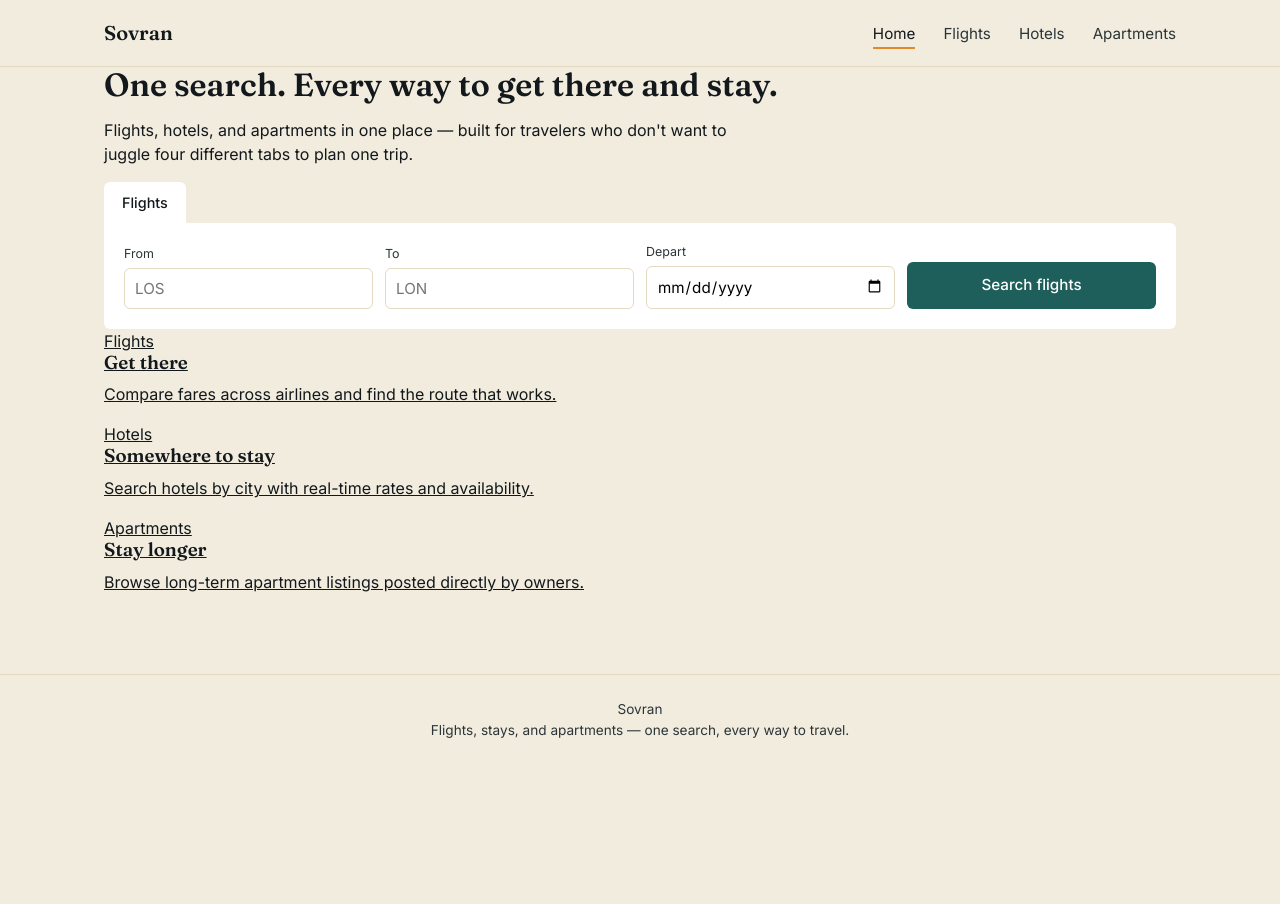
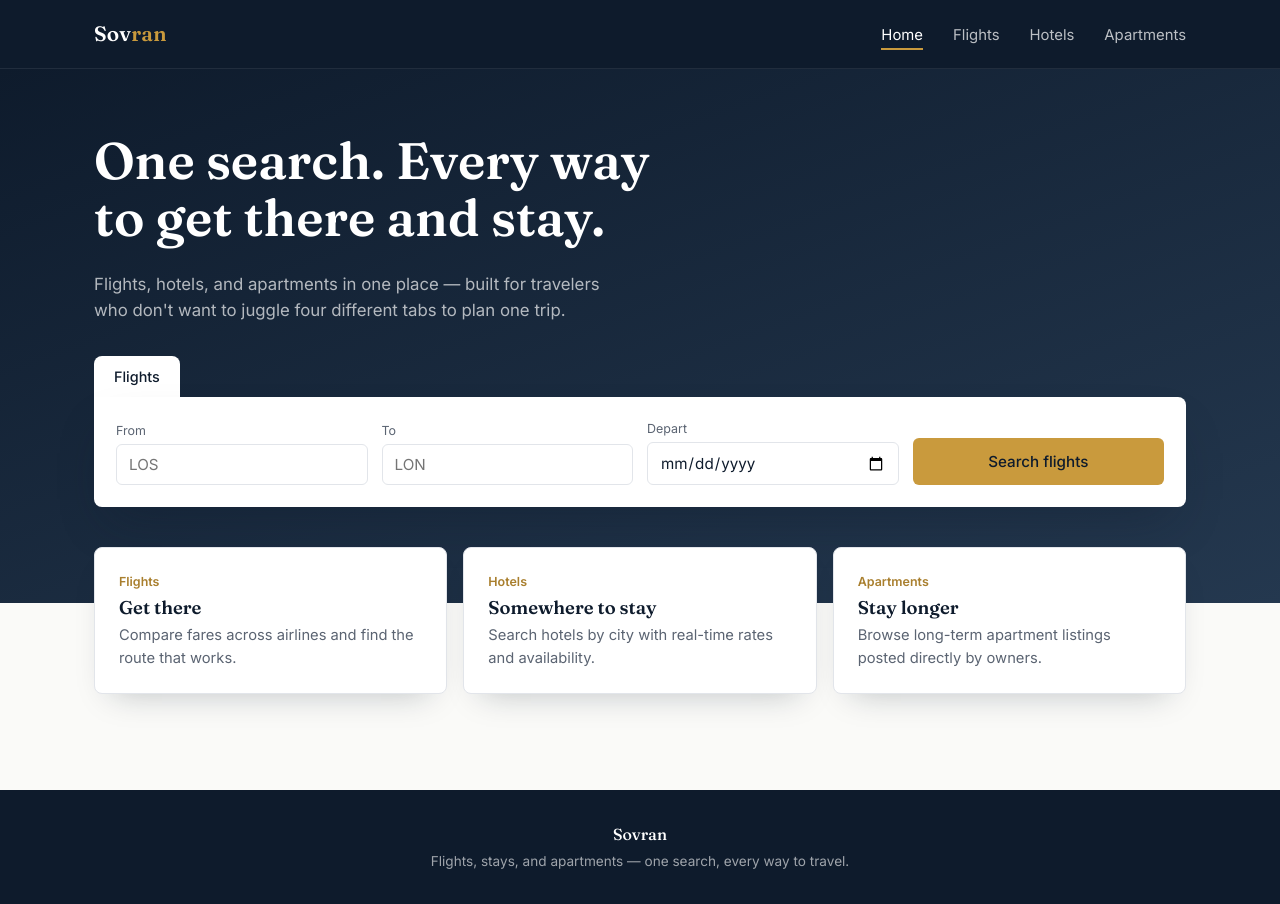
Before and after one commit to Diamondlegacy/Sovran, a React (Vite) app: page / in a window 1280 px wide. Before the commit the page ends 800 px from the top, so only its background shows below. Built offline with nearby package versions, Linux system fonts and the light colour scheme.

Commit message:
Refactor CSS variables and update styles

```diff
--- a/src/index.css
+++ b/src/index.css
@@ -1,32 +1,32 @@
 :root {
-  --ink: #12181B;
-  --ink-soft: #2B3538;
-  --sand: #F2ECDF;
-  --sand-deep: #E4DAC2;
-  --amber: #E08A2C;
-  --teal: #1F5F5B;
-  --white: #FFFFFF;
+  --ink: #0E1B2C;
+  --ink-soft: #24384F;
+  --paper: #FAFAF8;
+  --panel: #FFFFFF;
+  --mist: #EEF0F3;
+  --line: #E2E5EA;
+  --gold: #C99A3D;
+  --gold-deep: #A97F2E;
+  --coral: #D14D34;
+  --slate: #5B6472;
 
   --font-display: 'Fraunces', serif;
   --font-body: 'Inter', -apple-system, sans-serif;
 
-  --radius: 6px;
-  --max-width: 1120px;
+  --radius: 8px;
+  --max-width: 1140px;
 }
 
 * { box-sizing: border-box; }
-
-html {
-  -webkit-text-size-adjust: 100%;
-}
+html { -webkit-text-size-adjust: 100%; }
 
 body {
   margin: 0;
-  background: var(--sand);
+  background: var(--paper);
   color: var(--ink);
   font-family: var(--font-body);
   font-size: 16px;
-  line-height: 1.5;
+  line-height: 1.55;
 }
 
 h1, h2, h3 {
@@ -37,33 +37,17 @@ h1, h2, h3 {
   color: var(--ink);
 }
 
-p { margin: 0 0 1em; max-width: 62ch; }
+p { margin: 0 0 1em; max-width: 62ch; color: var(--slate); }
+a { color: inherit; }
+button { font-family: var(--font-body); cursor: pointer; }
+:focus-visible { outline: 2px solid var(--gold-deep); outline-offset: 2px; }
 
-a { color: inherit; }
+.container { max-width: var(--max-width); margin: 0 auto; padding: 0 24px; }
 
-button {
-  font-family: var(--font-body);
-  cursor: pointer;
-}
-
-:focus-visible {
-  outline: 2px solid var(--teal);
-  outline-offset: 2px;
-}
-
-.container {
-  max-width: var(--max-width);
-  margin: 0 auto;
-  padding: 0 24px;
-}
-
-/* Top navigation */
+/* ---------- Nav ---------- */
 .nav {
-  border-bottom: 1px solid var(--sand-deep);
-  background: var(--sand);
-  position: sticky;
-  top: 0;
-  z-index: 10;
+  background: var(--ink);
+  border-bottom: 1px solid rgba(255,255,255,0.08);
 }
 .nav-inner {
   display: flex;
@@ -75,158 +59,209 @@ button {
 }
 .nav-brand {
   font-family: var(--font-display);
-  font-size: 1.25rem;
+  font-size: 1.3rem;
   font-weight: 600;
   text-decoration: none;
-  color: var(--ink);
+  color: #FFFFFF;
+  letter-spacing: 0.01em;
 }
+.nav-brand span { color: var(--gold); }
 .nav-links {
   display: flex;
-  gap: 28px;
+  gap: 30px;
   list-style: none;
   margin: 0;
   padding: 0;
 }
 .nav-links a {
   text-decoration: none;
-  font-size: 0.95rem;
-  color: var(--ink-soft);
+  font-size: 0.93rem;
+  color: rgba(255,255,255,0.72);
   border-bottom: 2px solid transparent;
   padding-bottom: 4px;
+  transition: color 0.15s ease, border-color 0.15s ease;
 }
 .nav-links a.active,
 .nav-links a:hover {
-  color: var(--ink);
-  border-bottom-color: var(--amber);
+  color: #FFFFFF;
+  border-bottom-color: var(--gold);
 }
 
-/* Search tabs (flights / hotels / rentals / apartments) */
+/* ---------- Hero with floating search ---------- */
+.hero-band {
+  background: linear-gradient(160deg, var(--ink) 0%, var(--ink-soft) 100%);
+  padding: 64px 0 96px;
+  position: relative;
+}
+.hero-band h1 {
+  color: #FFFFFF;
+  font-size: clamp(2.1rem, 4.6vw, 3.2rem);
+  max-width: 17ch;
+}
+.hero-band p {
+  color: rgba(255,255,255,0.68);
+  font-size: 1.05rem;
+  max-width: 48ch;
+}
+
 .search-tabs {
   display: flex;
   gap: 4px;
+  margin-top: 32px;
   margin-bottom: -1px;
+  position: relative;
+  z-index: 2;
 }
 .search-tab {
-  background: transparent;
+  background: rgba(255,255,255,0.08);
   border: none;
-  padding: 10px 18px;
+  padding: 10px 20px;
   font-size: 0.9rem;
-  color: var(--ink-soft);
+  color: rgba(255,255,255,0.8);
   border-radius: var(--radius) var(--radius) 0 0;
+  text-decoration: none;
+  display: inline-block;
 }
 .search-tab.active {
-  background: var(--white);
+  background: var(--panel);
   color: var(--ink);
   font-weight: 500;
 }
 
 .search-panel {
-  background: var(--white);
+  background: var(--panel);
   border-radius: 0 var(--radius) var(--radius) var(--radius);
-  padding: 20px;
+  padding: 22px;
   display: grid;
   grid-template-columns: repeat(auto-fit, minmax(150px, 1fr));
-  gap: 12px;
+  gap: 14px;
   align-items: end;
+  box-shadow: 0 24px 48px -16px rgba(14, 27, 44, 0.35);
+  position: relative;
+  z-index: 2;
 }
 
 .field label {
   display: block;
   font-size: 0.78rem;
-  color: var(--ink-soft);
+  color: var(--slate);
   margin-bottom: 4px;
 }
-.field input,
-.field select {
+.field input, .field select {
   width: 100%;
-  padding: 10px;
-  border: 1px solid var(--sand-deep);
-  border-radius: var(--radius);
+  padding: 10px 12px;
+  border: 1px solid var(--line);
+  border-radius: 6px;
   font-size: 0.95rem;
   font-family: var(--font-body);
-  background: var(--white);
+  background: var(--panel);
+  color: var(--ink);
 }
 
 .btn-primary {
-  background: var(--teal);
-  color: var(--white);
+  background: var(--ink);
+  color: #FFFFFF;
   border: none;
   padding: 12px 20px;
-  border-radius: var(--radius);
+  border-radius: 6px;
   font-size: 0.95rem;
   font-weight: 500;
+  transition: background 0.15s ease;
 }
-.btn-primary:hover { background: #184D49; }
-.btn-primary:disabled { opacity: 0.6; cursor: not-allowed; }
+.btn-primary:hover { background: var(--ink-soft); }
+.btn-primary:disabled { opacity: 0.55; cursor: not-allowed; }
 
-/* Hero */
-.hero {
-  padding: 72px 0 48px;
+.btn-gold {
+  background: var(--gold);
+  color: var(--ink);
 }
-.hero h1 {
-  font-size: clamp(2.2rem, 5vw, 3.4rem);
-  max-width: 16ch;
+.btn-gold:hover { background: var(--gold-deep); color: #FFFFFF; }
+
+/* ---------- Vertical picker cards on Home ---------- */
+.vertical-grid {
+  display: grid;
+  grid-template-columns: repeat(auto-fit, minmax(220px, 1fr));
+  gap: 16px;
+  margin-top: -56px;
+  position: relative;
+  z-index: 3;
 }
-.hero p {
-  color: var(--ink-soft);
-  font-size: 1.05rem;
+.vertical-card {
+  background: var(--panel);
+  border-radius: var(--radius);
+  padding: 24px;
+  text-decoration: none;
+  color: var(--ink);
+  box-shadow: 0 16px 32px -18px rgba(14, 27, 44, 0.28);
+  border: 1px solid var(--line);
+  transition: transform 0.15s ease, box-shadow 0.15s ease;
 }
+.vertical-card:hover {
+  transform: translateY(-3px);
+  box-shadow: 0 20px 40px -16px rgba(14, 27, 44, 0.36);
+}
+.vertical-card .eyebrow {
+  font-size: 0.78rem;
+  color: var(--gold-deep);
+  font-weight: 600;
+  margin-bottom: 6px;
+}
+.vertical-card h3 { margin-bottom: 6px; font-size: 1.15rem; }
+.vertical-card p { font-size: 0.92rem; margin-bottom: 0; }
 
-/* Result cards */
-.card-list {
-  display: flex;
-  flex-direction: column;
-  gap: 12px;
-  margin-top: 24px;
-}
+/* ---------- Results ---------- */
+.card-list { display: flex; flex-direction: column; gap: 12px; margin-top: 24px; }
 .result-card {
-  background: var(--white);
-  border: 1px solid var(--sand-deep);
+  background: var(--panel);
+  border: 1px solid var(--line);
   border-radius: var(--radius);
-  padding: 16px 20px;
+  padding: 18px 22px;
   display: flex;
   justify-content: space-between;
   align-items: center;
   gap: 16px;
   flex-wrap: wrap;
 }
-.result-card .title {
-  font-weight: 500;
-  margin-bottom: 2px;
-}
-.result-card .meta {
-  font-size: 0.85rem;
-  color: var(--ink-soft);
-}
+.result-card .title { font-weight: 500; margin-bottom: 2px; }
+.result-card .meta { font-size: 0.85rem; color: var(--slate); }
 .result-card .price {
   font-family: var(--font-display);
   font-size: 1.3rem;
+  color: var(--coral);
   white-space: nowrap;
 }
 
 .empty-state {
   padding: 40px 20px;
   text-align: center;
-  color: var(--ink-soft);
-  border: 1px dashed var(--sand-deep);
+  color: var(--slate);
+  border: 1px dashed var(--line);
   border-radius: var(--radius);
   margin-top: 24px;
 }
 
 .status-banner {
-  background: #FCEFDD;
-  border: 1px solid var(--amber);
+  background: #FBF0EC;
+  border: 1px solid var(--coral);
   border-radius: var(--radius);
   padding: 12px 16px;
   font-size: 0.9rem;
   margin-top: 20px;
+  color: var(--ink);
 }
 
+/* ---------- Footer ---------- */
 footer {
-  border-top: 1px solid var(--sand-deep);
-  margin-top: 80px;
-  padding: 24px;
+  background: var(--ink);
+  color: rgba(255,255,255,0.6);
+  margin-top: 96px;
+  padding: 32px 24px;
   text-align: center;
   font-size: 0.85rem;
-  color: var(--ink-soft);
 }
+footer .footer-brand {
+  font-family: var(--font-display);
+  color: #FFFFFF;
+  font-size: 1rem;
+  margin-bottom: 4px;
+}
```
